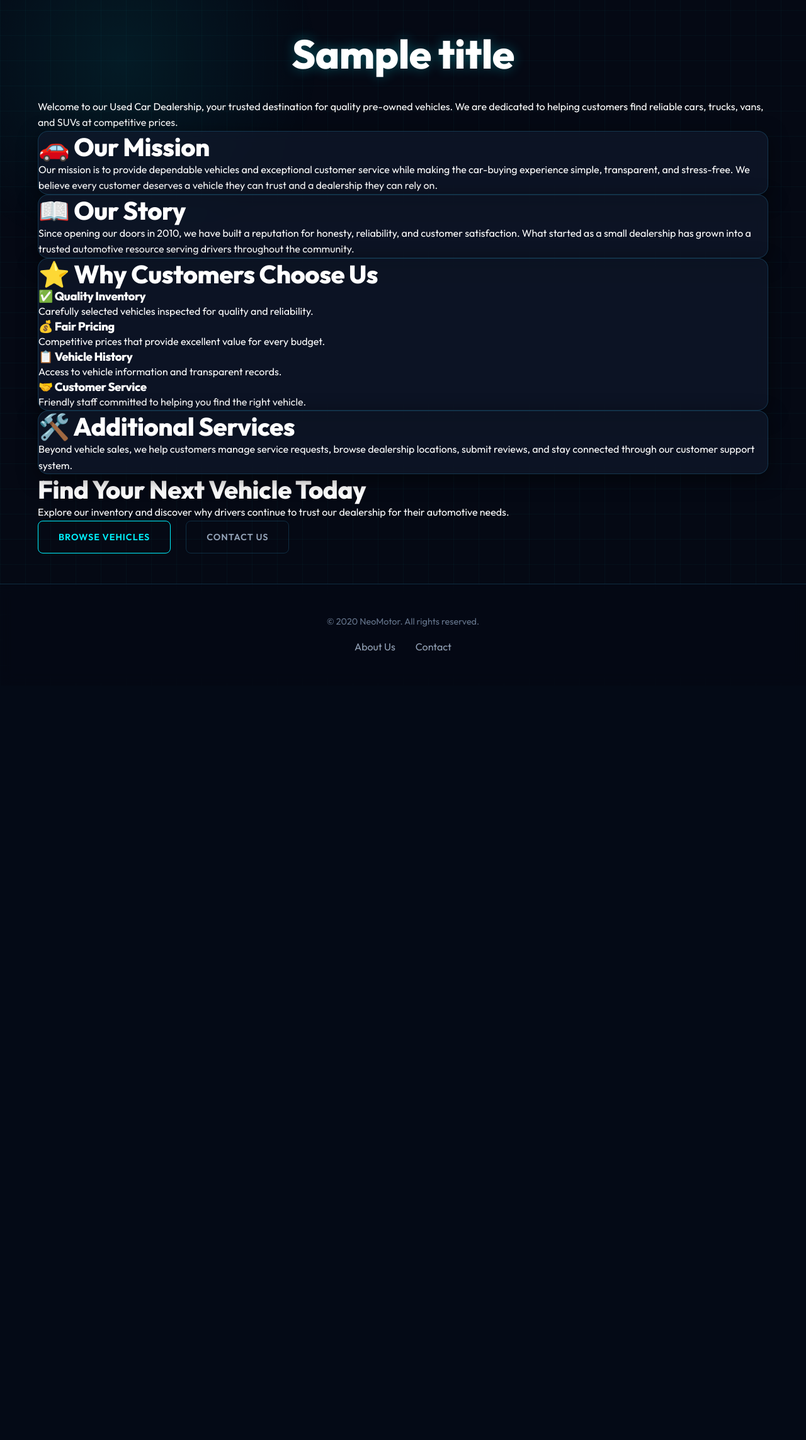
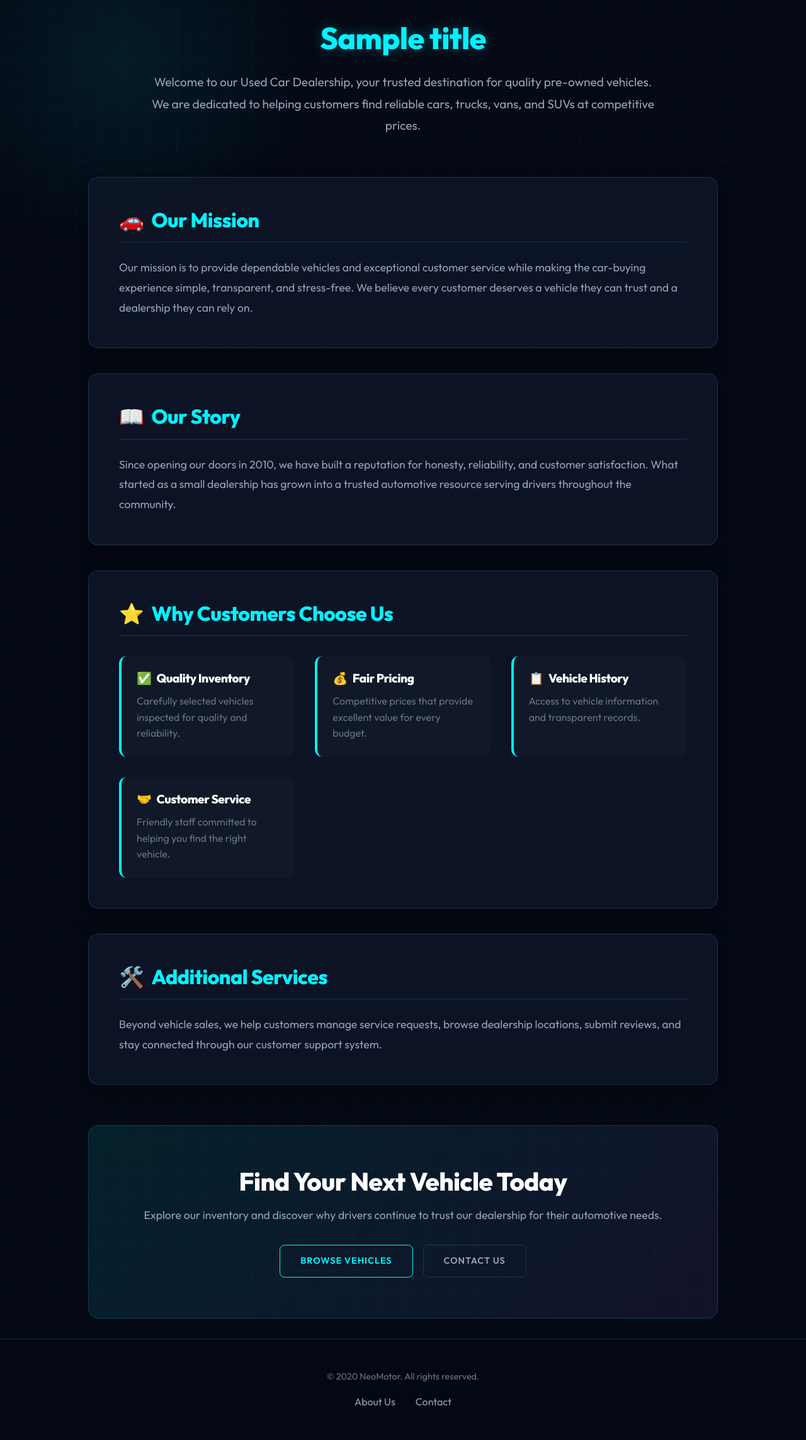
Before and after one commit to Jesustortoleroh/cse340-used-car-dealership, a Node project: template src/views/about.ejs in a window 1280 px wide. Shown: the part 64-2351 px from the top of the page at 63% size. Before the commit the page ends 1098 px from the top, so only its background shows below. Run offline with Node 20 templates, Linux system fonts and the light colour scheme; the template is opened without the code that fills it: most values are stand-ins (such as "Sample title", 1, 10 or a date in 2020).

Commit message:
refactor: update button section and add styles for about page

```diff
--- a/public/css/main.css
+++ b/public/css/main.css
@@ -283,7 +283,7 @@ header {
 }
 
 /* ==========================================
-   7. Buttons (Unified)
+   7. Buttons
 ========================================== */
 .btn-primary, .btn-secondary, .btn-search, button[type="submit"] {
     display: inline-flex;
@@ -543,7 +543,137 @@ input:focus, select:focus, textarea:focus {
 }
 
 /* ==========================================
-   12. Footer
+   12. About Page Specifics
+========================================== */
+.about-page {
+    max-width: 1000px;
+    margin: 0 auto;
+    padding: 2rem 0;
+}
+
+.about-hero {
+    text-align: center;
+    margin-bottom: 4rem;
+}
+
+.about-hero h1 {
+    color: var(--primary);
+    text-shadow: 0 0 20px rgba(0, 243, 255, 0.3);
+    margin-bottom: 1.5rem;
+    font-size: 3rem;
+}
+
+[data-theme="light"] .about-hero h1 { text-shadow: none; }
+
+.about-intro {
+    font-size: 1.2rem;
+    color: var(--text-secondary);
+    max-width: 800px;
+    margin: 0 auto;
+    line-height: 1.8;
+}
+
+/* Each Section (Glass Card) */
+.about-section {
+    background: var(--bg-card);
+    backdrop-filter: blur(10px);
+    border: 1px solid var(--border-color);
+    border-radius: var(--card-radius);
+    padding: 3rem;
+    margin-bottom: 2.5rem;
+    box-shadow: var(--shadow-md);
+}
+
+.about-section h2 {
+    color: var(--primary);
+    border-bottom: 1px solid var(--border-color);
+    padding-bottom: 1rem;
+    margin-bottom: 1.5rem;
+    display: flex;
+    align-items: center;
+    gap: 0.75rem;
+    font-size: 2rem;
+}
+
+.about-section > p {
+    color: var(--text-secondary);
+    line-height: 1.8;
+    font-size: 1.1rem;
+}
+
+/* Feature Grid inside "Why Choose Us" */
+.about-features {
+    display: grid;
+    grid-template-columns: repeat(auto-fit, minmax(250px, 1fr));
+    gap: 2rem;
+    margin-top: 2rem;
+}
+
+.feature-card {
+    background: rgba(255, 255, 255, 0.02);
+    padding: 1.5rem;
+    border-radius: 12px;
+    border-left: 4px solid var(--primary);
+    transition: var(--transition);
+}
+
+.feature-card:hover {
+    background: var(--bg-hover);
+    transform: translateX(5px);
+}
+
+.feature-card h3 {
+    color: var(--text-primary);
+    margin-bottom: 0.75rem;
+    display: flex;
+    align-items: center;
+    gap: 0.5rem;
+    font-size: 1.2rem;
+}
+
+.feature-card p {
+    font-size: 1rem;
+    color: var(--text-muted);
+    line-height: 1.6;
+}
+
+/* Final CTA */
+.about-cta {
+    text-align: center;
+    padding: 4rem 2rem;
+    background: linear-gradient(135deg, rgba(0, 243, 255, 0.1), rgba(139, 92, 246, 0.1));
+    border-radius: var(--card-radius);
+    border: 1px solid var(--border-color);
+    margin-top: 4rem;
+    position: relative;
+    overflow: hidden;
+}
+
+.about-cta h2 {
+    color: var(--text-primary);
+    margin-bottom: 1rem;
+    position: relative;
+    z-index: 1;
+}
+
+.about-cta p {
+    color: var(--text-secondary);
+    margin-bottom: 2rem;
+    position: relative;
+    z-index: 1;
+    font-size: 1.1rem;
+}
+
+.about-cta .cta-buttons {
+    position: relative;
+    z-index: 1;
+    display: flex;
+    justify-content: center;
+    gap: 1rem;
+}
+
+/* ==========================================
+   13. Footer
 ========================================== */
 .main-footer {
     margin-top: auto;
@@ -569,7 +699,7 @@ input:focus, select:focus, textarea:focus {
 .footer-links a:hover { color: var(--primary); }
 
 /* ==========================================
-   13. Animations
+   14. Animations
 ========================================== */
 @keyframes fadeUp {
     from { opacity: 0; transform: translateY(30px); filter: blur(10px); }
@@ -585,7 +715,7 @@ input:focus, select:focus, textarea:focus {
 }
 
 /* ==========================================
-   14. Responsive
+   15. Responsive
 ========================================== */
 @media (max-width: 992px) {
     .hero-section { grid-template-columns: 1fr; text-align: center; gap: 2rem; }
```
